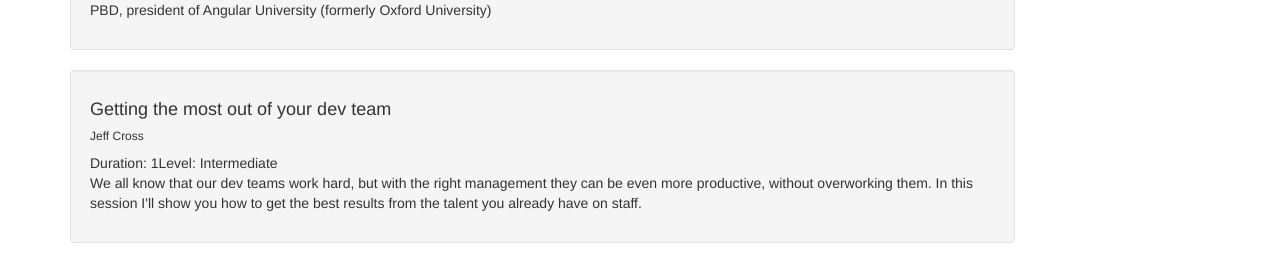
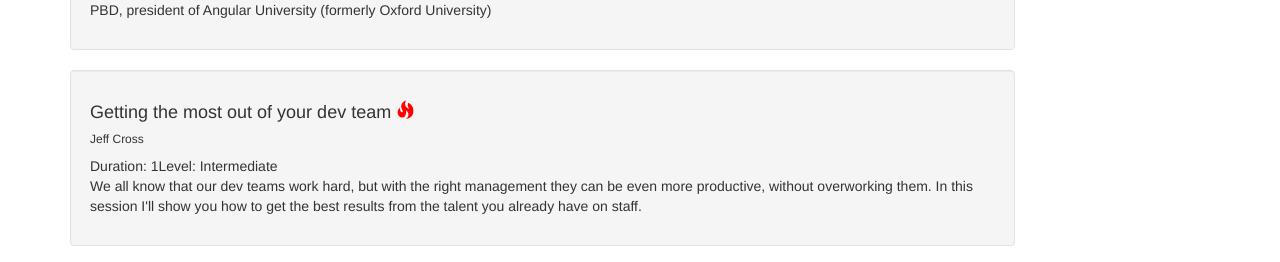
Before and after one commit to lykhanhduy/angular-fundamental, an Angular app: page /event/1 in a window 1280 px wide. Shown: the part 505-767 px from the top of the page. Built offline with nearby package versions, Linux system fonts and the light colour scheme.

Commit message:
Reusing component with Content Projection

```diff
--- a/src/app/app.module.ts
+++ b/src/app/app.module.ts
@@ -16,6 +16,7 @@ import { PageNotFoundComponent } from './components/page-not-found/page-not-foun
 import { CanDeactivateGuard } from './can-deactivate.guard';
 import { CreateSessionComponent } from './components/create-session/create-session.component';
 import { ListSessionsComponent } from './components/list-sessions/list-sessions.component';
+import { CollapsibleWellComponent } from './components/common/collapsible-well/collapsible-well.component';
 
 
 
@@ -30,6 +31,7 @@ import { ListSessionsComponent } from './components/list-sessions/list-sessions.
     PageNotFoundComponent,
     CreateSessionComponent,
     ListSessionsComponent,
+    CollapsibleWellComponent,
   ],
   imports: [
     BrowserModule,
--- /dev/null
+++ b/src/app/components/common/collapsible-well/collapsible-well.component.html
@@ -0,0 +1,6 @@
+<div (click)="toggleContent()" class="well pointable">
+  <h4>
+    <ng-content select="[well-title]"></ng-content>
+  </h4>
+  <ng-content *ngIf="visible" select="[well-body]"></ng-content>
+</div>
--- /dev/null
+++ b/src/app/components/common/collapsible-well/collapsible-well.component.ts
@@ -0,0 +1,20 @@
+import { Component, OnInit } from '@angular/core';
+
+@Component({
+  selector: 'app-collapsible-well',
+  templateUrl: './collapsible-well.component.html',
+  styleUrls: ['./collapsible-well.component.css']
+})
+export class CollapsibleWellComponent implements OnInit {
+  visible = true;
+
+  constructor() { }
+
+  ngOnInit() {
+  }
+
+  toggleContent() {
+    this.visible = !this.visible;
+  }
+
+}
--- a/src/app/components/list-sessions/list-sessions.component.html
+++ b/src/app/components/list-sessions/list-sessions.component.html
@@ -1,11 +1,16 @@
 <div class="row" *ngFor="let session of sessions">
   <div class="col-md-10">
-    <div class="well">
-      <h4>{{session.name}}</h4>
-      <h6>{{session.presenter}}</h6>
-      <span>Duration: {{session.duration}}</span>
-      <span>Level: {{session.level}}</span>
-      <p>{{session.abstract}}</p>
-    </div>
+    <app-collapsible-well>
+      <div well-title>
+        {{session.name}}
+        <i *ngIf="session.voters.length > 3" class="glyphicon glyphicon-fire" style="color:red"></i>
+      </div>
+      <div well-body>
+          <h6>{{session.presenter}}</h6>
+          <span>Duration: {{session.duration}}</span>
+          <span>Level: {{session.level}}</span>
+          <p>{{session.abstract}}</p>
+      </div>
+    </app-collapsible-well>
   </div>
 </div>
```
Also changed, not shown: src/app/components/common/collapsible-well/collapsible-well.component.css (added), 1 other file (tests, documents, lock files or other folders).
